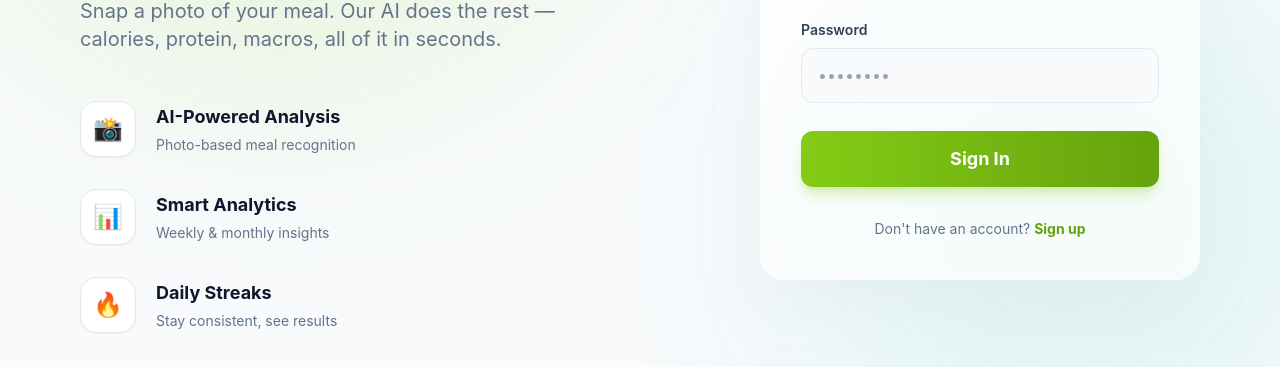
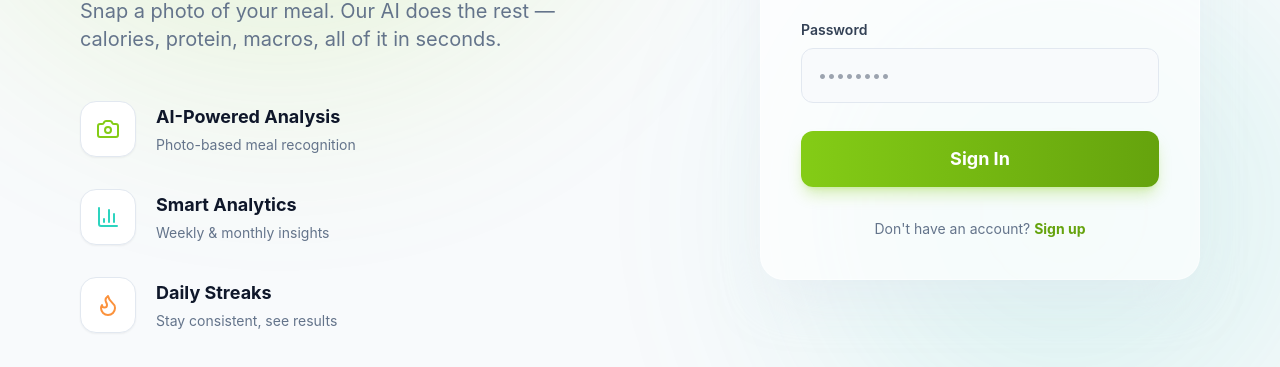
Before and after one commit to rehanshaik108834-collab/Nutrivo, a React (Vite) app in the folder frontend/: page /auth in a window 1280 px wide. Shown: the part 373-740 px from the top of the page. Built offline with nearby package versions, Linux system fonts and the light colour scheme; no server answers.

Commit message:
Replace emojis with Lucide React SVG icons

```diff
--- a/frontend/src/pages/AuthPage.jsx
+++ b/frontend/src/pages/AuthPage.jsx
@@ -1,5 +1,6 @@
 import { useState } from 'react';
 import { useAuth } from '../context/AuthContext';
+import { Camera, BarChart3, Flame } from 'lucide-react';
 
 export default function AuthPage() {
   const [mode, setMode] = useState('signin');
@@ -52,11 +53,11 @@ export default function AuthPage() {
 
           <div className="flex flex-col gap-8 animate-fade-in-up" style={{ animationDelay: '0.3s' }}>
             {[
-              ['📸', 'AI-Powered Analysis', 'Photo-based meal recognition'],
-              ['📊', 'Smart Analytics', 'Weekly & monthly insights'],
-              ['🔥', 'Daily Streaks', 'Stay consistent, see results'],
-            ].map(([icon, title, desc]) => (
-              <div key={title} className="flex items-center gap-5 group">
+              [<Camera className="w-6 h-6 text-lime-500" />, 'AI-Powered Analysis', 'Photo-based meal recognition'],
+              [<BarChart3 className="w-6 h-6 text-teal-400" />, 'Smart Analytics', 'Weekly & monthly insights'],
+              [<Flame className="w-6 h-6 text-orange-400" />, 'Daily Streaks', 'Stay consistent, see results'],
+            ].map(([icon, title, desc], i) => (
+              <div key={i} className="flex items-center gap-5 group">
                 <div className="w-14 h-14 rounded-2xl bg-white dark:bg-[#17181f] border border-slate-200 dark:border-white/5 flex items-center justify-center text-2xl shadow-sm group-hover:scale-110 group-hover:border-lime-500/30 group-hover:shadow-lime-500/20 transition-all duration-300">
                   {icon}
                 </div>
```
